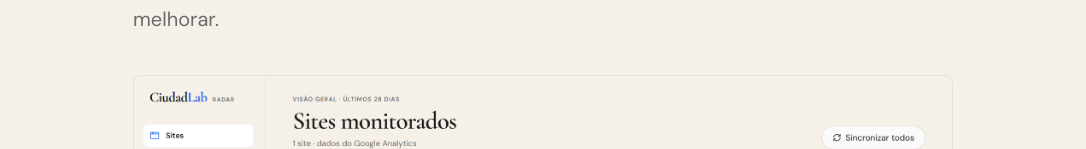
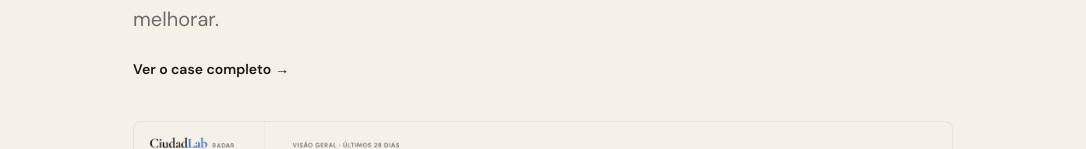
Before and after one commit to eduardo-Ciudad/ciudad.dev, a Next.js app: page /radar in a window 1280 px wide. Shown: the part 307-456 px from the top of the page, without its empty margins (97-1183 px from the left). Built offline with nearby package versions, Linux system fonts and the light colour scheme; no server answers.

Commit message:
Link Radar product to case

```diff
--- a/src/app/radar/page.tsx
+++ b/src/app/radar/page.tsx
@@ -72,6 +72,9 @@ export default function RadarPage() {
             <p className="max-w-[720px] text-lg leading-relaxed text-muted md:text-xl">
               {radar.subtitle}
             </p>
+            <Link href="/projetos/radar" className="mt-6 inline-flex text-sm font-semibold text-primary underline-offset-4 transition-colors hover:text-accent hover:underline focus-visible:outline-2 focus-visible:outline-offset-2 focus-visible:outline-accent">
+              Ver o case completo <span aria-hidden="true" className="ml-1">→</span>
+            </Link>
           </ScrollReveal>
 
           <ScrollReveal className="mb-16 md:mb-20">
```
